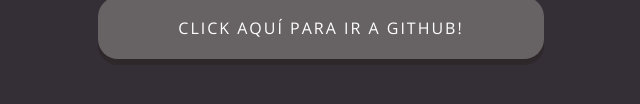
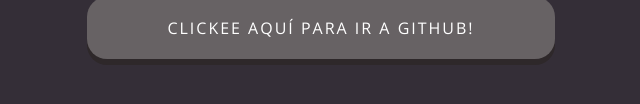
Before and after one commit to sajh-armstrong/desafio_09_01_Branching, a plain HTML site: page index.html in a window 1280 px wide. Shown: the part 516-620 px from the top of the page, without its empty margins (319-959 px from the left). Drawn offline with nearby package versions, Linux system fonts and the light colour scheme.

```diff
--- a/index.html
+++ b/index.html
@@ -15,7 +15,7 @@
       <img src="https://assets-cdn.github.com/images/modules/logos_page/Octocat.png" alt="octocat">
     </a>
     <button type="button" class="btn">
-      <a href="https://github.com/" target="_blank">Click aquí para ir a GitHub!</a>
+      <a href="https://github.com/" target="_blank">Clickee aquí para ir a GitHub!</a>
     </button>
   </div>
 </body>
```
